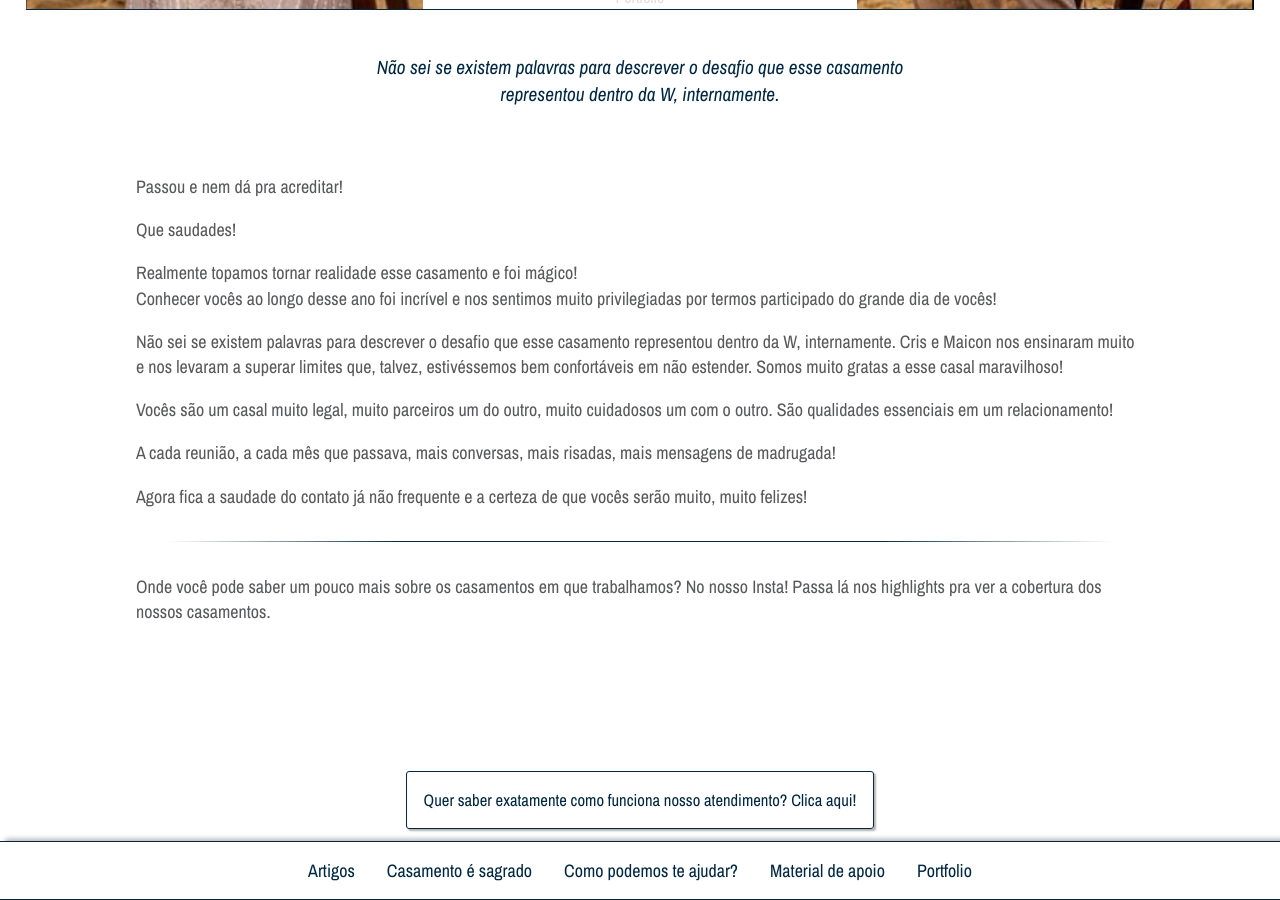
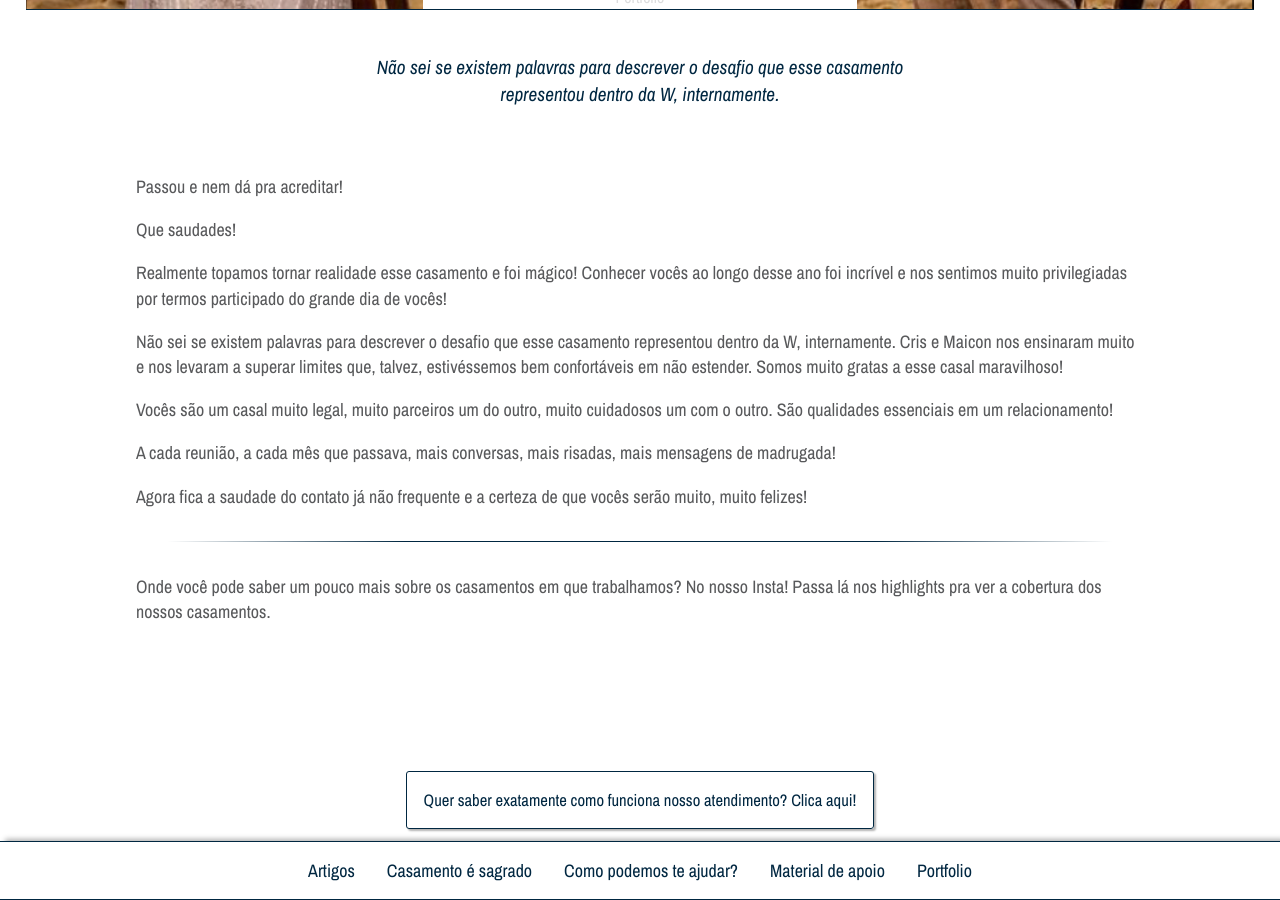
Before and after one commit to w-produtora/w-produtora.github.io, a Jekyll site: the page built from _posts/2020-06-21-cristiny-maicon.md, in a window 1280 px wide and 900 px high, scrolled down 1131 px. Built offline with Jekyll 4.4.1, drawn with Linux system fonts in a browser that asks for light colours; nearby versions of some CDN libraries; comment, search, counter and statistics services are not loaded.

```diff
--- a/_posts/2020-06-21-cristiny-maicon.md
+++ b/_posts/2020-06-21-cristiny-maicon.md
@@ -17,8 +17,7 @@ Passou e nem dá pra acreditar!
 
 Que saudades!
 
-Realmente topamos tornar realidade esse casamento e foi mágico!\
-Conhecer vocês ao longo desse ano foi incrível e nos sentimos muito privilegiadas por termos participado do grande dia de vocês!
+Realmente topamos tornar realidade esse casamento e foi mágico! Conhecer vocês ao longo desse ano foi incrível e nos sentimos muito privilegiadas por termos participado do grande dia de vocês!
 
 Não sei se existem palavras para descrever o desafio que esse casamento representou dentro da W, internamente. Cris e Maicon nos ensinaram muito e nos levaram a superar limites que, talvez, estivéssemos bem confortáveis em não estender. Somos muito gratas a esse casal maravilhoso!
 
```
